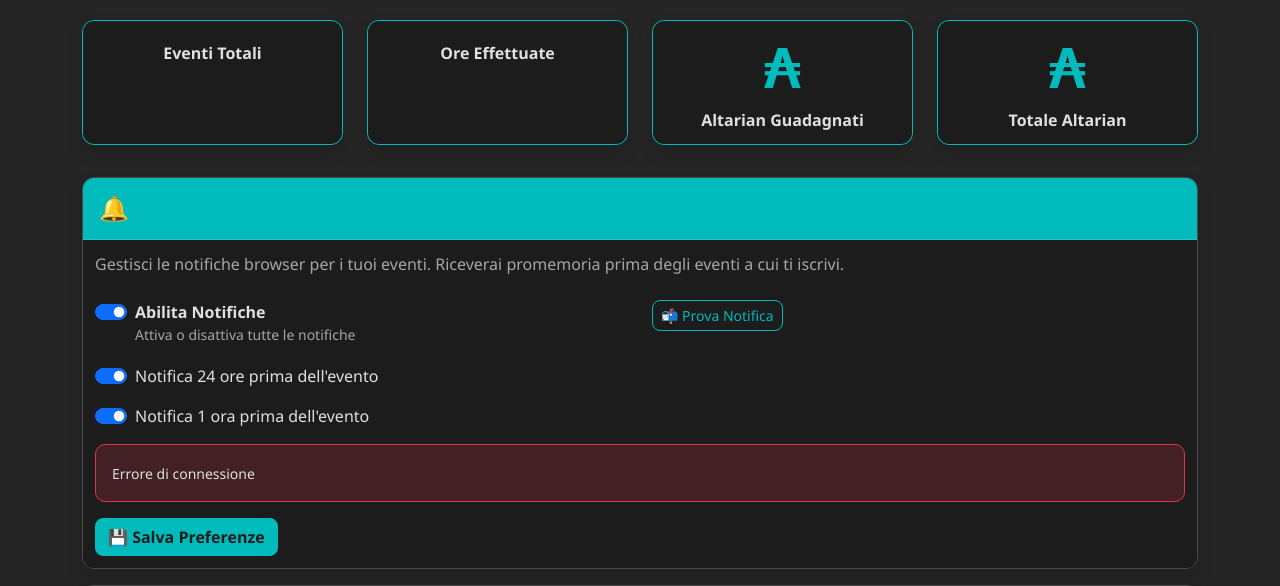
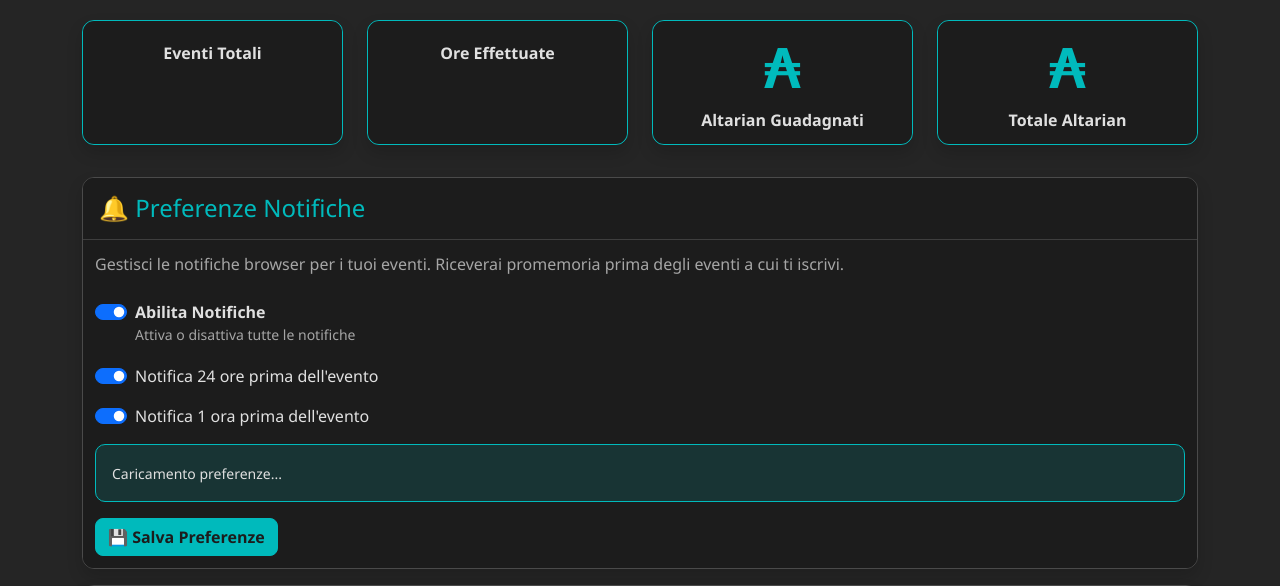
Before and after one commit to SamirAbdeslam/gestionale-baywatchers-42Firenze, a Flask app: template templates/user_profile.html in a window 1280 px wide. Shown: the part 282-868 px from the top of the page. Run offline with Flask 3, Linux system fonts and the light colour scheme; the template is opened without the code that fills it, so the values that code supplies are empty.

Commit message:
various fixes

```diff
--- a/templates/user_profile.html
+++ b/templates/user_profile.html
@@ -63,7 +63,7 @@
         <!-- Notification Preferences -->
         <div class="col-12 mt-3">
             <div class="card shadow bg-42-black border-success">
-                <div class="card-header bg-info text-white py-3">
+                <div class="card-header bg-primary text-white py-3">
                     <h4 class="mb-0">🔔 Preferenze Notifiche</h4>
                 </div>
                 <div class="card-body">
@@ -79,11 +79,11 @@
                                 </label>
                             </div>
                         </div>
-                        <div class="col-md-6 mb-3">
+                        <!-- <div class="col-md-6 mb-3">
                             <button type="button" class="btn btn-sm btn-outline-info" id="testNotificationBtn">
                                 📬 Prova Notifica
                             </button>
-                        </div>
+                        </div> -->
                     </div>
 
                     <div id="notificationSettings">
```
